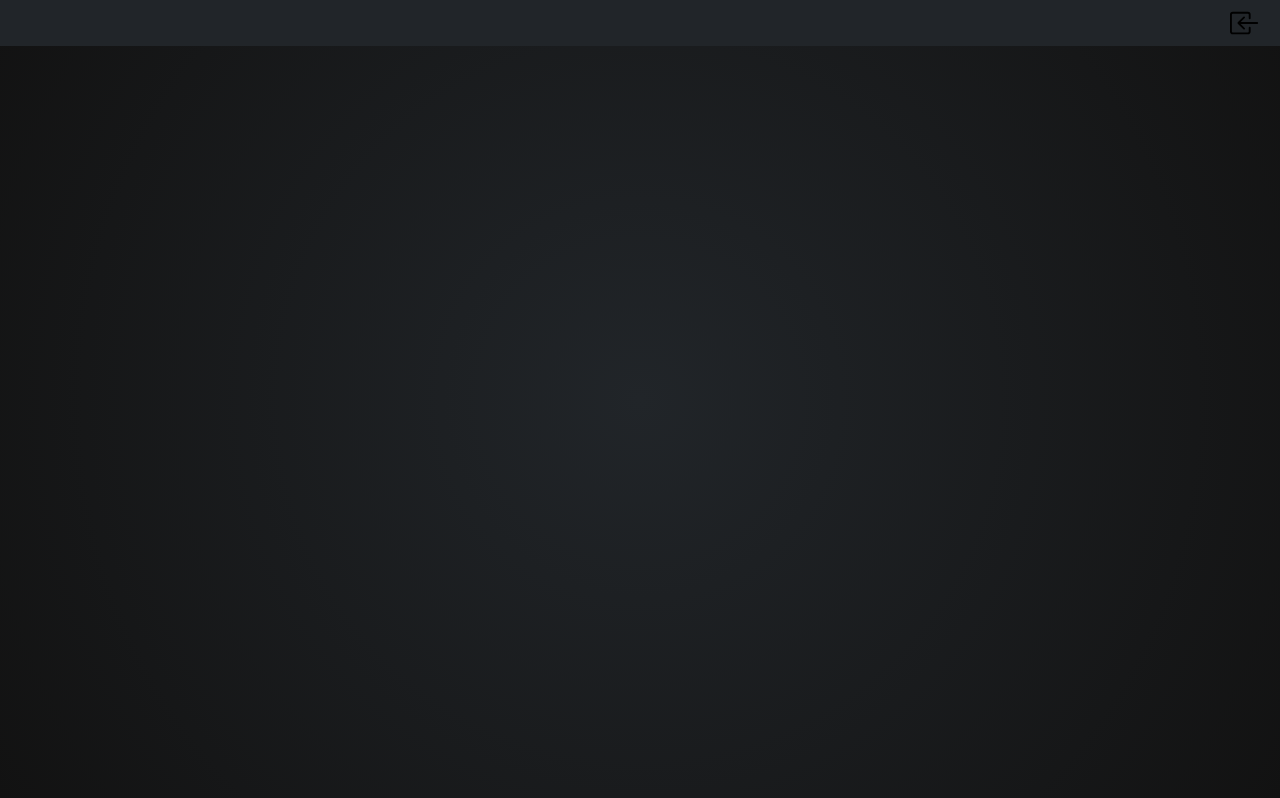
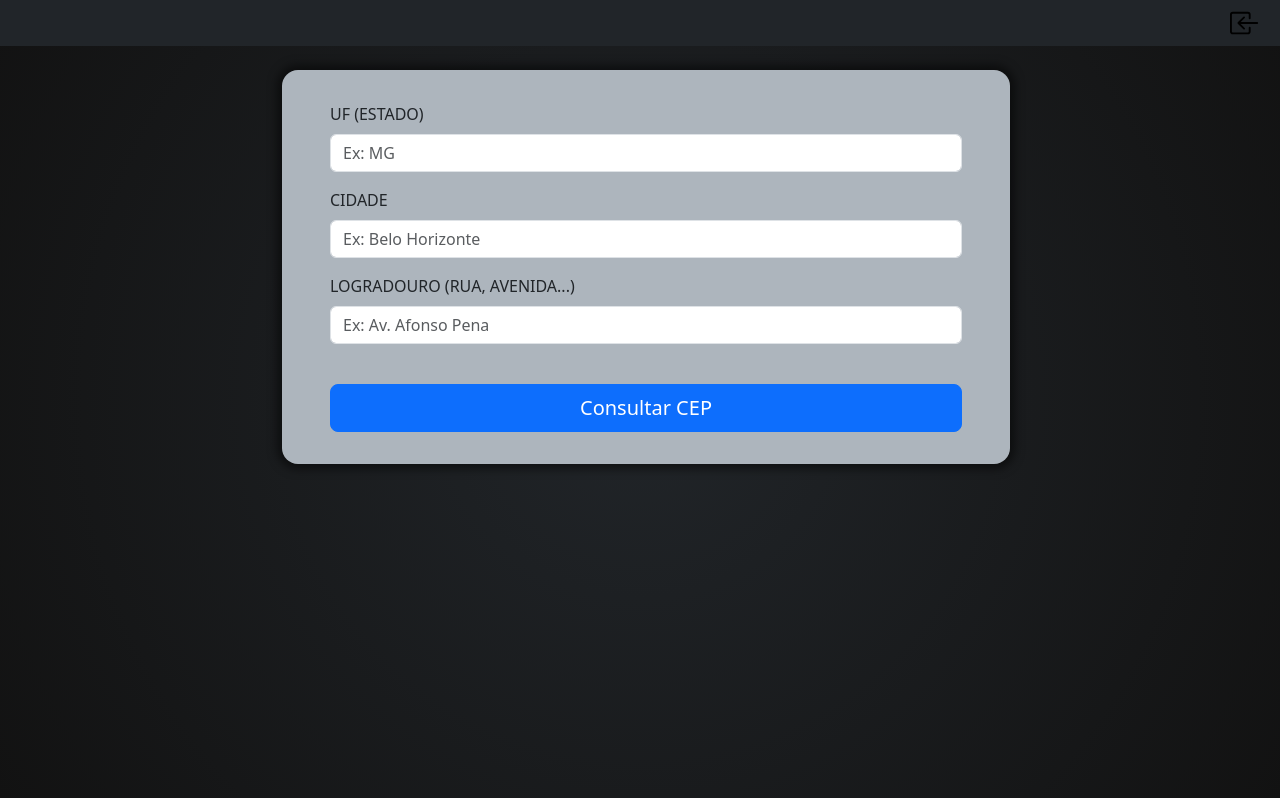
Before and after one commit to fabiovalim/cep-inteligente, a React (Create React App) app: page /consulta-endereco in a window 1280 px wide. Built offline with nearby package versions, Linux system fonts and the light colour scheme.

Commit message:
feat: adicionar página de consulta de endereco

```diff
--- a/src/pages/consultaEndereco/ConsultaEndereco.tsx
+++ b/src/pages/consultaEndereco/ConsultaEndereco.tsx
@@ -1,12 +1,174 @@
+import React, { useState, useEffect } from 'react';
 import { HeaderPage } from "../../components/HeaderPage";
+import { EnderecoService } from "../../services/EnderecoService"; // Ajuste o caminho se necessário
+import { ApiException } from "../../services/api/ApiException";   // Ajuste o caminho se necessário
+import { Endereco } from '../../types/Endereco';                   // Ajuste o caminho se necessário
 
 export const ConsultaEndereco = () => {
+  // --- Estados do Formulário ---
+  const [uf, setUf] = useState('');
+  const [cidade, setCidade] = useState('');
+  const [logradouro, setLogradouro] = useState('');
+
+  // --- Estados de Controle ---
+  const [resultados, setResultados] = useState<Endereco[] | null>(null); // Agora é um array de Enderecos
+  const [isLoading, setIsLoading] = useState(false);
+  const [error, setError] = useState<string | null>(null);
+  const [isResultVisible, setIsResultVisible] = useState(false);
+
+  // Lida com o envio do formulário
+  const handleSubmit = async (event: React.FormEvent<HTMLFormElement>) => {
+    event.preventDefault();
+
+    if (!uf || !cidade || !logradouro) {
+      setError("Por favor, preencha todos os campos.");
+      return;
+    }
+
+    setIsResultVisible(false); // Reseta a animação
+    setIsLoading(true);
+    setError(null);
+    setResultados(null);
+
+    const result = await EnderecoService.getByEndereco(uf, cidade, logradouro);
+
+    setIsLoading(false);
+
+    if (result instanceof ApiException) {
+      setError(result.message);
+    } else {
+      // A API retorna um array. Verificamos se ele não está vazio.
+      if (result.length === 0) {
+        setError("Nenhum endereço encontrado para os dados informados.");
+      } else {
+        setResultados(result);
+      }
+    }
+  };
+
+  // Efeito para controlar a visibilidade e animação dos resultados
+  useEffect(() => {
+    if (resultados || error) {
+      const timer = setTimeout(() => setIsResultVisible(true), 10);
+      return () => clearTimeout(timer);
+    } else {
+      setIsResultVisible(false);
+    }
+  }, [resultados, error]);
+
   return (
     <>
       <div id="consulta-endereco">
         <HeaderPage />
+        <div className="container mt-4">
+          <div className="row justify-content-center ms-auto">
+            <div className="col-lg-8 col-md-10">
 
+              {/* --- Formulário de Busca --- */}
+              <form onSubmit={handleSubmit}>
+                <div className="mb-3">
+                  <label htmlFor="uf" className="form-label">UF (Estado)</label>
+                  <input
+                    type="text"
+                    id="uf"
+                    className="form-control"
+                    placeholder="Ex: MG"
+                    maxLength={2}
+                    value={uf}
+                    onChange={(e) => setUf(e.target.value.toUpperCase())}
+                    disabled={isLoading}
+                    required
+                  />
+                </div>
+                <div className="mb-3">
+                  <label htmlFor="cidade" className="form-label">Cidade</label>
+                  <input
+                    type="text"
+                    id="cidade"
+                    className="form-control"
+                    placeholder="Ex: Belo Horizonte"
+                    value={cidade}
+                    onChange={(e) => setCidade(e.target.value)}
+                    disabled={isLoading}
+                    required
+                  />
+                </div>
+                <div className="mb-3">
+                  <label htmlFor="logradouro" className="form-label">Logradouro (Rua, Avenida...)</label>
+                  <input
+                    type="text"
+                    id="logradouro"
+                    className="form-control"
+                    placeholder="Ex: Av. Afonso Pena"
+                    value={logradouro}
+                    onChange={(e) => setLogradouro(e.target.value)}
+                    disabled={isLoading}
+                    required
+                  />
+                </div>
+
+                <button type="submit" className="btn btn-primary w-100 btn-lg mt-4" disabled={isLoading}>
+                  {isLoading ? (
+                    <>
+                      <span className="spinner-border spinner-border-sm me-2" role="status" aria-hidden="true"></span>
+                      Consultando...
+                    </>
+                  ) : 'Consultar CEP'}
+                </button>
+              </form>
+
+              {/* --- Área de Resultados --- */}
+              <div className="mt-5">
+                {isLoading && (
+                  <div className="text-center">
+                    <div className="spinner-border text-primary" role="status">
+                      <span className="visually-hidden">Carregando...</span>
+                    </div>
+                  </div>
+                )}
+
+                {error && !isLoading && (
+                  <div className={`alert alert-danger text-center error-alert-enter ${isResultVisible ? 'error-alert-enter-active' : ''}`}>
+                    {error}
+                  </div>
+                )}
+
+                {resultados && !isLoading && (
+                  <div className={`card bg-dark border-secondary result-enter ${isResultVisible ? 'result-enter-active' : ''}`}>
+                    <div className="card-header fw-bold text-center">
+                      Resultados Encontrados
+                    </div>
+                    <div className="card-body p-0">
+                      <div className="table-responsive">
+                        <table className="table table-dark table-striped table-bordered mb-0">
+                          <thead>
+                            <tr>
+                              <th scope="col">CEP</th>
+                              <th scope="col">Logradouro</th>
+                              <th scope="col">Bairro</th>
+                            </tr>
+                          </thead>
+                          <tbody>
+                            {/* Usamos .map() para criar uma linha para cada resultado */}
+                            {resultados.map((endereco, index) => (
+                              <tr key={index}>
+                                <td>{endereco.cep}</td>
+                                <td>{endereco.logradouro}</td>
+                                <td>{endereco.bairro}</td>
+                              </tr>
+                            ))}
+                          </tbody>
+                        </table>
+                      </div>
+                    </div>
+                  </div>
+                )}
+              </div>
+
+            </div>
+          </div>
+        </div>
       </div>
     </>
   );
-}
+};
--- a/src/pages/consultaEndereco/_consultaEndereco.scss
+++ b/src/pages/consultaEndereco/_consultaEndereco.scss
@@ -21,4 +21,16 @@
   p {
     color: #494949;
   }
+
+  label {
+    text-transform: uppercase;
+  }
+
+  form {
+    box-sizing: content-box;
+    box-shadow: 0px 0px 10px 5px rgba(0, 0, 0, 0.5);
+    background-color: var.$text-muted;
+    padding: 2rem 3rem;
+    border-radius: 1rem;
+  }
 }
--- a/src/services/EnderecoService.ts
+++ b/src/services/EnderecoService.ts
@@ -11,7 +11,7 @@ const getByCep = async (cep: string): Promise<Endereco | ApiException> => {
   }
 };
 
-const getByEndereco = async (uf: string, cidade: string, logr: string): Promise<Endereco | ApiException> => {
+const getByEndereco = async (uf: string, cidade: string, logr: string): Promise<Endereco[] | ApiException> => {
   try {
     const { data } = await Api().get(`/${uf}/${cidade}/${logr}/json`);
     return data;
```
